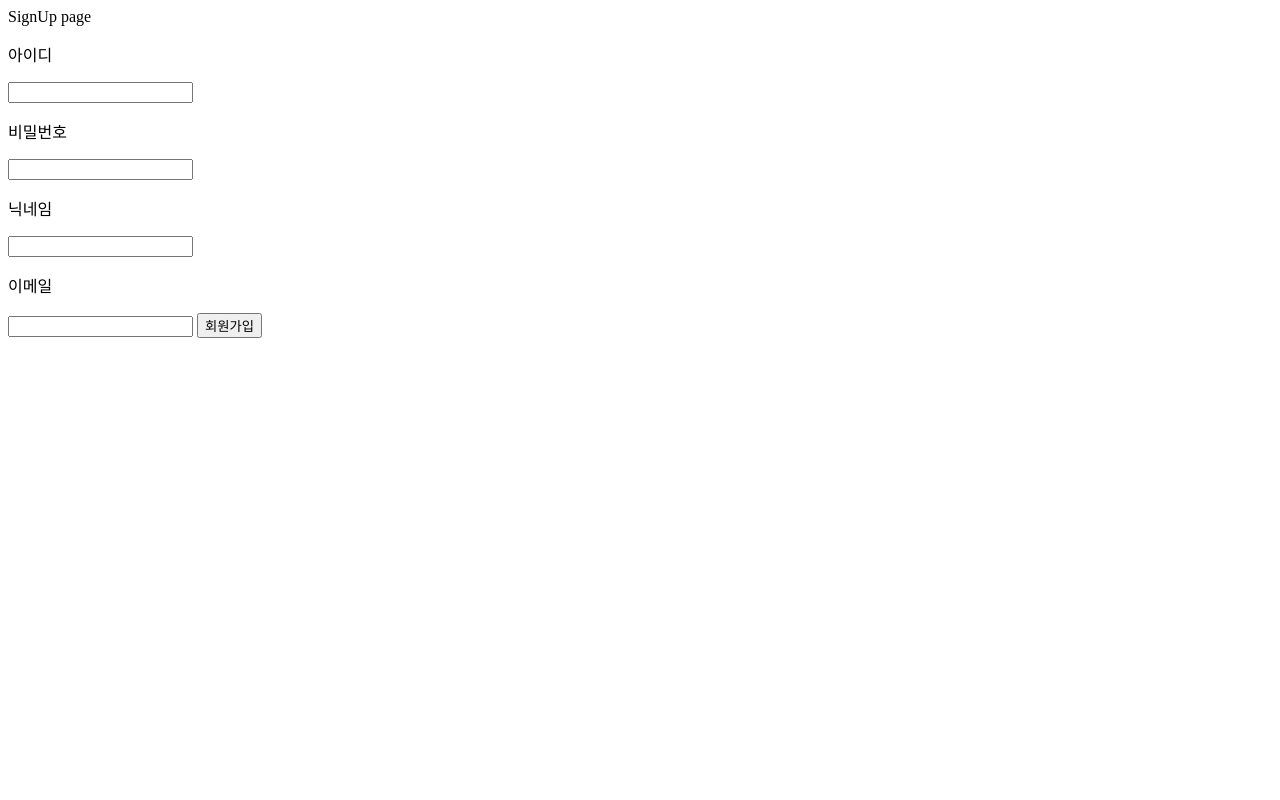
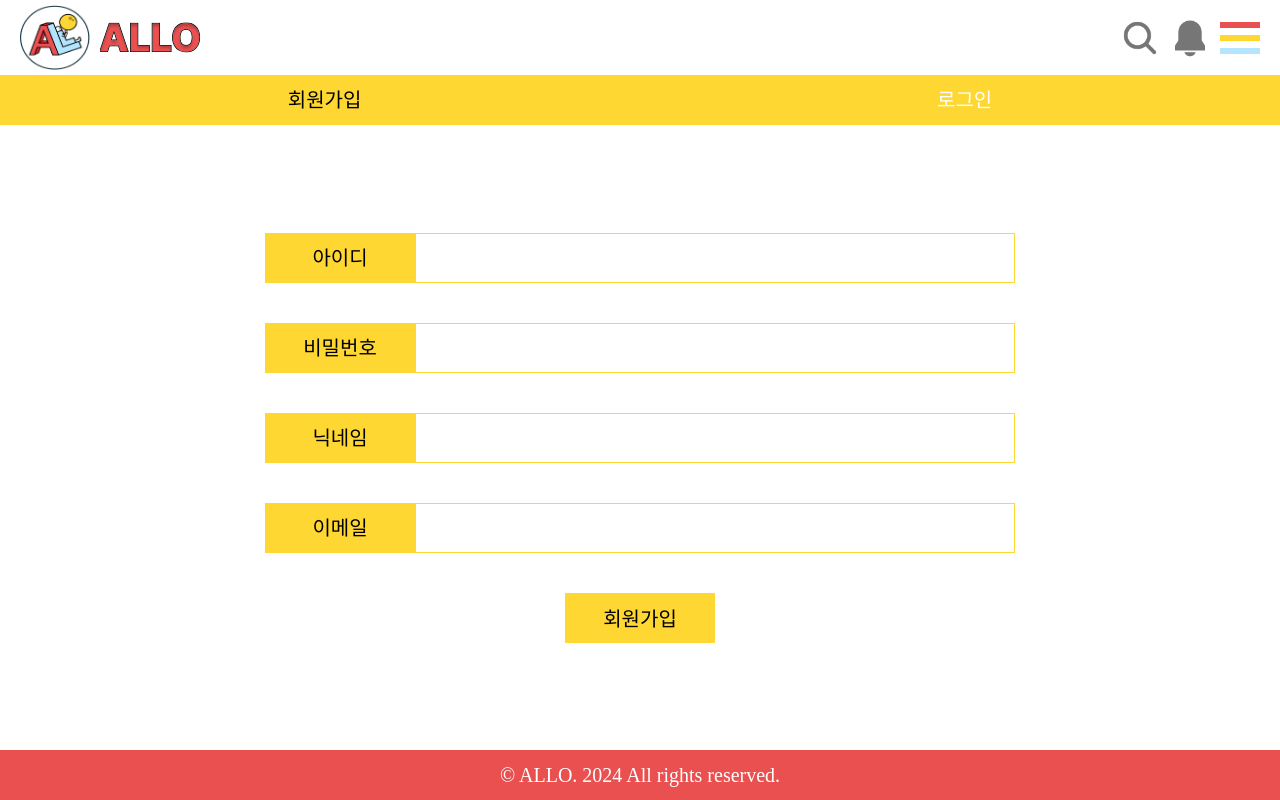
Before and after one commit to TEAM-ALLO/ALLO, a Django app: page /signup/ in a window 1280 px wide. Run offline with Django 4.2, Linux system fonts and the light colour scheme.

Commit message:
feat: 로그인 회원가입 프론트 구현

```diff
--- a/static/css/style.css
+++ b/static/css/style.css
@@ -52,3 +52,13 @@
 }
 
 /* footer */
+#footer {
+    background-color: var(--main--red--color);
+    width: 100%;
+    height: 50px;
+    font-size: 20px;
+    display: flex;
+    justify-content: center;
+    align-items: center;
+    color: #fff;
+}
--- /dev/null
+++ b/static/css/users/signup.css
@@ -0,0 +1,55 @@
+.user-nav {
+    width: 100%;
+    background-color: var(--main--yellow--color);
+    height: 50px;
+    font-size: 20px;
+    color: #fff;
+    display: flex;
+    align-items: center;
+    justify-content: space-around;
+}
+.user-nav-click {
+    color: black !important;
+}
+.signup-big-container {
+    display: flex;
+    flex-direction: column;
+    height: calc(100vh - 175px);
+    display: flex;
+    align-items: center;
+    justify-content: center;
+}
+.signup-section {
+    display: flex;
+    width: 70%;
+    justify-content: center;
+    margin: 20px 0;
+}
+.signup-section > p {
+    display: flex;
+    align-items: center;
+    justify-content: center;
+    font-size: 20px;
+}
+.signup-sub {
+    width: 150px;
+    height: 50px;
+    background-color: var(--main--yellow--color);
+}
+.signup-container {
+    width: 100%;
+    max-width: 600px;
+    border: 1px solid var(--main--yellow--color);
+}
+.signup-btn {
+    margin: 20px 0;
+    background-color: var(--main--yellow--color);
+    border: 0;
+    width: 150px;
+    height: 50px;
+    font-size: 20px;
+    cursor: pointer;
+}
+.main-container{
+    height: calc(100vh - 125px);
+}
--- a/templates/base.html
+++ b/templates/base.html
@@ -1,50 +1,42 @@
+{% load static %}
 <!DOCTYPE html>
 <html lang="ko">
 <head>
     <meta charset="UTF-8">
     <meta name="viewport" content="width=device-width, initial-scale=1.0">
-    <title>{% block title %}ALLO{% endblock %}</title>
-    {% load static %}
-    <link rel="stylesheet" href="{% static 'css/style.css' %}">
+    <link rel="stylesheet" href="/static/css/reset.css">
+    <link rel="stylesheet" href="/static/css/style.css">
+    <link rel="icon" href="/static/img/allo_logo.jpg" type="image/x-icon">
+    <title>ALLO</title>
+    {% block head %} {% endblock %}
 </head>
 <body>
-    <header>
-        <div class="logo">
-            <a href="{% url 'home' %}">
-                <img src="{% static 'images/logo.png' %}" alt="ALLO Logo">
-                <span>ALLO</span>
-            </a>
-        </div>
-        <div class="search-bar">
-            <input type="text" placeholder="검색어를 입력하세요">
-            <button type="submit">검색</button>
-        </div>
-        <nav>
-            <ul>
-                <li><a href="#">메뉴1</a></li>
-                <li><a href="#">메뉴2</a></li>
-                <li><a href="#">메뉴3</a></li>
-                <li><a href="{% url 'signup' %}">회원가입</a></li>
-            </ul>
+    <header id="header">
+        <a href="/" id="header-logo">
+            <img src="/static/img/allo_logo.jpg" alt="올로 로고 이미지" id="allo-logo-img1">
+            <img src="/static/img/ALLO.svg" alt="올로 로고 이미지" id="allo-logo-img2">
+        </a>
+        <nav id="header-nav">
+            <img src="/static/img/search2.png" alt="검색창 아이콘" id="notification-icon">
+            <img src="/static/img/notification2.png" alt="알림창 아이콘" id="search-icon">
+            <div id="hamburger-btn">
+                <div></div>
+                <div></div>
+                <div></div>
+            </div>
         </nav>
     </header>
+    <div class="main-container">
+        {% block content %}
 
-    <main>
-        <div class="category-bar">
-            <ul>
-                <li><a href="{% url 'event_list' %}">이벤트</a></li>
-                <li><a href="{% url 'chat_room' request.user.username %}">채팅방</a></li>
-                <li><a href="{% url 'post_list' %}">커뮤니티</a></li>
-            </ul>
-        </div>
-        <div class="content">
-            {% block content %}
-            {% endblock %}
-        </div>
-    </main>
+        {% endblock %}
+    </div>
+    <footer id="footer">
+        © ALLO. 2024 All rights reserved.
+    </footer>
 
-    <footer>
-        <p>&copy; 2024 ALLO. All rights reserved.</p>
-    </footer>
 </body>
+{% block script %}
+
+{% endblock %}
 </html>
--- a/templates/community/post_list.html
+++ b/templates/community/post_list.html
@@ -2,7 +2,7 @@
 <html>
 <head>
     <title>Community Posts</title>
-    <link rel="stylesheet" href="https://stackpath.bootstrapcdn.com/bootstrap/4.3.1/css/bootstrap.min.css">
+    <!-- <link rel="stylesheet" href="https://stackpath.bootstrapcdn.com/bootstrap/4.3.1/css/bootstrap.min.css"> -->
 </head>
 <body>
     <div class="container mt-5">
--- a/templates/users/signup.html
+++ b/templates/users/signup.html
@@ -1,17 +1,33 @@
-{% block title %}SignUp page{% endblock %}
+{% extends 'base.html' %}
+{% load static %}
+{% block head %}
+<link rel="stylesheet" href="/static/css/users/signup.css">
+{% endblock %}
+{% block content %}
+<div class="user-nav">
+    <a href="{% url 'user:signup' %}" class="user-nav-click">회원가입</a>
+    <a href="{% url 'user:login' %}">로그인</a>
+</div>
+<form action="" method="POST" class="signup-big-container">
+    {% csrf_token %}
+    <div class="signup-section">
+        <p class="signup-sub">아이디</p>
+        <input name="username" type="text" class="signup-container">
+    </div>
+    <div class="signup-section">
+        <p class="signup-sub">비밀번호</p>
+        <input name="password" type="password" class="signup-container">
+    </div>
+    <div class="signup-section">
+        <p class="signup-sub">닉네임</p>
+        <input name="nickname" type="text" class="signup-container">
+    </div>
+    <div class="signup-section">
+        <p class="signup-sub">이메일</p>
+        <input name="email" type="text" class="signup-container">
+    </div>
 
-<br>
-
-<form action="" method="POST">
-    {% csrf_token %}
-    <p>아이디</p>
-    <input name="username" type="text">
-    <p>비밀번호</p>
-    <input name="password" type="password">
-    <p>닉네임</p>
-    <input name="nickname" type="text">
-    <p>이메일</p>
-    <input name="email" type="text">
-    <input type="submit" value="회원가입">
+    <input type="submit" value="회원가입" class="signup-btn">
 
 </form>
+{% endblock %}
```
Also changed, not shown: static/css/users/login.css (added, +65 -0 lines), templates/users/home.html (+10 -28 lines), templates/users/login.html (+25 -9 lines), community/migrations/0001_initial.py (deleted), community/migrations/0002_communitypost_author_communitypost_bookmarks_and_more.py (deleted), community/migrations/0003_alter_communitypost_author.py (deleted), users/migrations/0001_initial.py.
